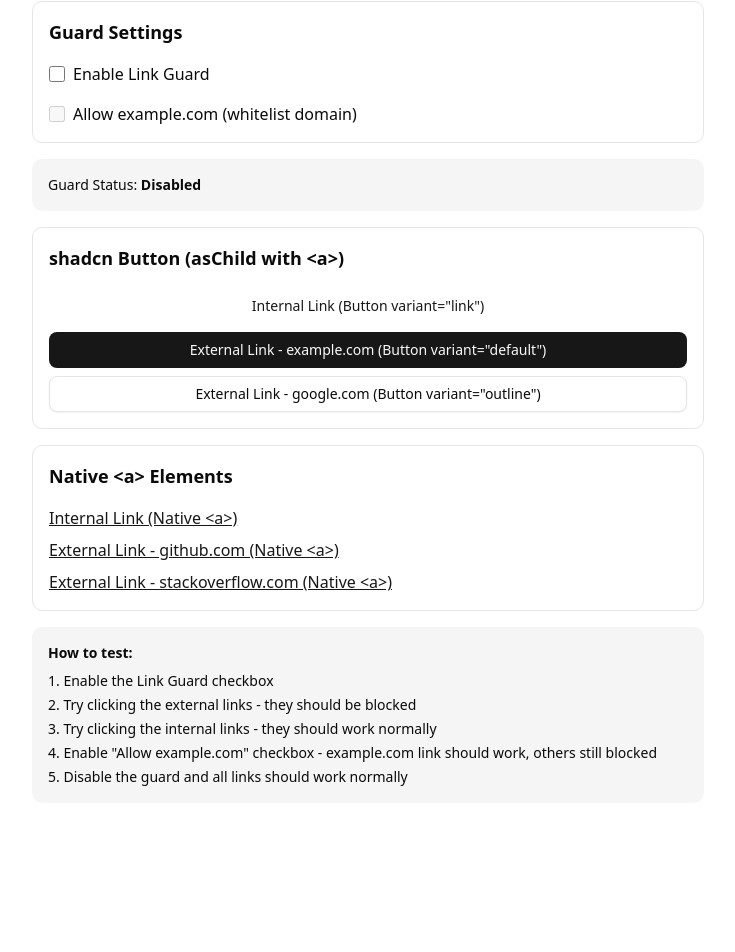
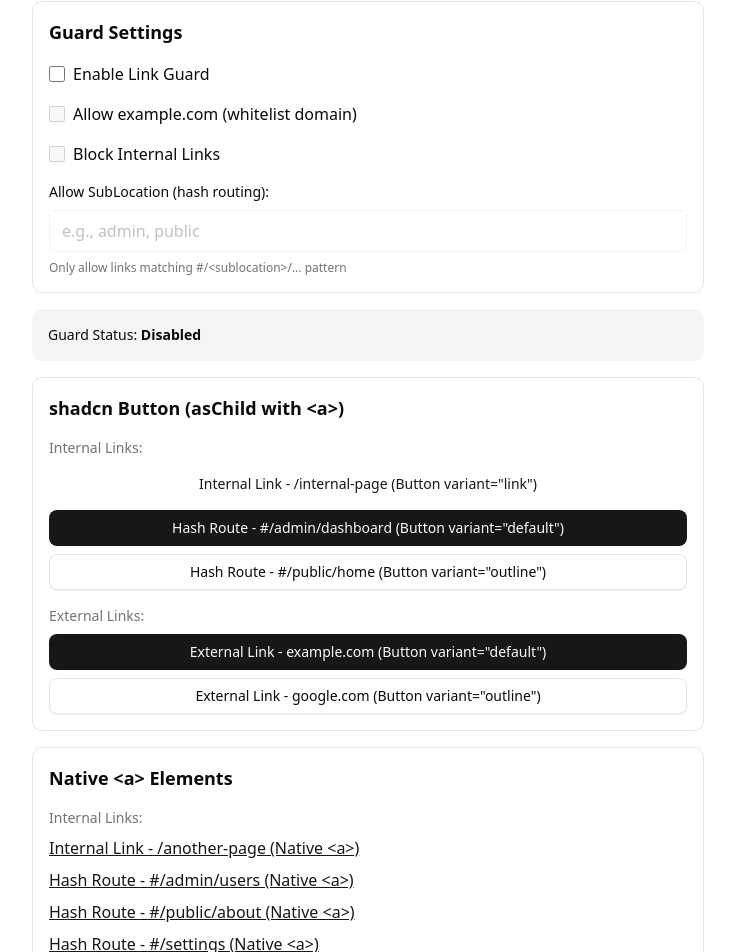
Before and after one commit to jesse23/nav-intercept-example, a React (Vite) app: page / in a window 1280 px wide. Shown: the part 79-1031 px from the top of the page, without its empty margins (272-1007 px from the left). Before the commit the page ends 914 px from the top, so only its background shows below. Built offline with nearby package versions, Linux system fonts and the light colour scheme.

Commit message:
Add options to block internal links and allow sublocation in link guard

```diff
--- a/src/App.tsx
+++ b/src/App.tsx
@@ -5,17 +5,21 @@ import { setupLinkGuard } from "@/lib/linkGuard"
 function App() {
   const [guardEnabled, setGuardEnabled] = useState(false)
   const [allowExampleCom, setAllowExampleCom] = useState(false)
+  const [blockInternal, setBlockInternal] = useState(false)
+  const [allowSubLocation, setAllowSubLocation] = useState("")
 
   useEffect(() => {
     // Setup link guard with current options and get cleanup function
     const cleanup = setupLinkGuard({
       enabled: guardEnabled,
       allowedDomains: allowExampleCom ? ["example.com"] : undefined,
+      allowInternal: blockInternal ? false : undefined,
+      allowSubLocation: allowSubLocation || undefined,
     })
 
     // Return cleanup function to remove event listener when disabled or component unmounts
     return cleanup
-  }, [guardEnabled, allowExampleCom])
+  }, [guardEnabled, allowExampleCom, blockInternal, allowSubLocation])
 
   return (
     <div className="flex min-h-svh flex-col items-center justify-center gap-8 p-8">
@@ -44,6 +48,30 @@ function App() {
             />
             <span>Allow example.com (whitelist domain)</span>
           </label>
+          <label className="flex items-center gap-2 cursor-pointer">
+            <input
+              type="checkbox"
+              checked={blockInternal}
+              onChange={(e) => setBlockInternal(e.target.checked)}
+              className="w-4 h-4"
+              disabled={!guardEnabled}
+            />
+            <span>Block Internal Links</span>
+          </label>
+          <div className="flex flex-col gap-2">
+            <label className="text-sm font-medium">Allow SubLocation (hash routing):</label>
+            <input
+              type="text"
+              value={allowSubLocation}
+              onChange={(e) => setAllowSubLocation(e.target.value)}
+              placeholder="e.g., admin, public"
+              disabled={!guardEnabled}
+              className="px-3 py-2 border rounded-md disabled:opacity-50 disabled:cursor-not-allowed"
+            />
+            <p className="text-xs text-muted-foreground">
+              Only allow links matching #/&lt;sublocation&gt;/... pattern
+            </p>
+          </div>
         </div>
 
         {/* Status */}
@@ -52,9 +80,13 @@ function App() {
             Guard Status: <strong>{guardEnabled ? "Enabled" : "Disabled"}</strong>
           </p>
           {guardEnabled && (
-            <p className="text-sm text-muted-foreground mt-1">
-              External links will be blocked {allowExampleCom && "(except example.com)"}
-            </p>
+            <div className="text-sm text-muted-foreground mt-1 space-y-1">
+              <p>External links will be blocked {allowExampleCom && "(except example.com)"}</p>
+              {blockInternal && <p>Internal links will be blocked</p>}
+              {allowSubLocation && (
+                <p>Only hash routes starting with #/{allowSubLocation}/ will be allowed</p>
+              )}
+            </div>
           )}
         </div>
 
@@ -62,9 +94,17 @@ function App() {
         <div className="flex flex-col gap-4 p-4 border rounded-lg">
           <h2 className="text-lg font-semibold">shadcn Button (asChild with &lt;a&gt;)</h2>
           <div className="flex flex-col gap-2">
+            <p className="text-sm font-medium text-muted-foreground">Internal Links:</p>
             <Button asChild variant="link">
-              <a href="/internal-page">Internal Link (Button variant="link")</a>
+              <a href="/internal-page">Internal Link - /internal-page (Button variant="link")</a>
             </Button>
+            <Button asChild variant="default">
+              <a href="#/admin/dashboard">Hash Route - #/admin/dashboard (Button variant="default")</a>
+            </Button>
+            <Button asChild variant="outline">
+              <a href="#/public/home">Hash Route - #/public/home (Button variant="outline")</a>
+            </Button>
+            <p className="text-sm font-medium text-muted-foreground mt-2">External Links:</p>
             <Button asChild variant="default">
               <a href="https://example.com" target="_blank" rel="noopener noreferrer">
                 External Link - example.com (Button variant="default")
@@ -82,9 +122,20 @@ function App() {
         <div className="flex flex-col gap-4 p-4 border rounded-lg">
           <h2 className="text-lg font-semibold">Native &lt;a&gt; Elements</h2>
           <div className="flex flex-col gap-2">
+            <p className="text-sm font-medium text-muted-foreground">Internal Links:</p>
             <a href="/another-page" className="text-primary underline hover:no-underline">
-              Internal Link (Native &lt;a&gt;)
+              Internal Link - /another-page (Native &lt;a&gt;)
             </a>
+            <a href="#/admin/users" className="text-primary underline hover:no-underline">
+              Hash Route - #/admin/users (Native &lt;a&gt;)
+            </a>
+            <a href="#/public/about" className="text-primary underline hover:no-underline">
+              Hash Route - #/public/about (Native &lt;a&gt;)
+            </a>
+            <a href="#/settings" className="text-primary underline hover:no-underline">
+              Hash Route - #/settings (Native &lt;a&gt;)
+            </a>
+            <p className="text-sm font-medium text-muted-foreground mt-2">External Links:</p>
             <a
               href="https://github.com"
               target="_blank"
@@ -112,6 +163,8 @@ function App() {
             <li>Try clicking the external links - they should be blocked</li>
             <li>Try clicking the internal links - they should work normally</li>
             <li>Enable "Allow example.com" checkbox - example.com link should work, others still blocked</li>
+            <li>Enable "Block Internal Links" - all internal links should be blocked</li>
+            <li>Set "Allow SubLocation" to "admin" - only #/admin/* links will work, others blocked</li>
             <li>Disable the guard and all links should work normally</li>
           </ol>
         </div>
--- a/src/lib/linkGuard.ts
+++ b/src/lib/linkGuard.ts
@@ -3,6 +3,8 @@ export function setupLinkGuard(options: {
   enabled: boolean
   allowExternal?: boolean
   allowedDomains?: string[]
+  allowInternal?: boolean
+  allowSubLocation?: string
 }): () => void {
   if (!options.enabled) {
     // Return a no-op cleanup function when disabled
@@ -17,9 +19,8 @@ export function setupLinkGuard(options: {
     const href = anchor.getAttribute('href')
     if (!href) return
 
-    // ignore hashes, javascript:, mailto, tel, etc
+    // ignore javascript:, mailto, tel, etc (but not # for hash routing)
     if (
-      href.startsWith('#') ||
       href.startsWith('javascript:') ||
       href.startsWith('mailto:') ||
       href.startsWith('tel:')
@@ -27,11 +28,34 @@ export function setupLinkGuard(options: {
       return
     }
 
-    const url = new URL(href, window.location.href)
+    // Handle hash-only links (pattern: #/<subLocation>/...)
+    const isHashOnly = href.startsWith('#')
+    let hashPath = ''
+    let isExternal = false
+    let url: URL
 
-    const isExternal = url.origin !== window.location.origin
+    if (isHashOnly) {
+      // Hash-only link is always internal
+      hashPath = href.slice(1) // Remove leading #
+      isExternal = false
+      url = new URL(window.location.href)
+      url.hash = href
+    } else {
+      // Try to parse as URL
+      try {
+        url = new URL(href, window.location.href)
+        isExternal = url.origin !== window.location.origin
+        hashPath = url.hash.startsWith('#') ? url.hash.slice(1) : url.hash
+      } catch {
+        // If URL parsing fails, treat as internal relative path
+        isExternal = false
+        url = new URL(window.location.href)
+        url.pathname = href
+      }
+    }
 
     if (isExternal) {
+      // Handle external links
       if (
         options.allowedDomains &&
         options.allowedDomains.includes(url.hostname)
@@ -39,7 +63,7 @@ export function setupLinkGuard(options: {
         return
       }
 
-      // 🚫 BLOCK
+      // 🚫 BLOCK external link
       e.preventDefault()
       e.stopPropagation()
 
@@ -48,6 +72,44 @@ export function setupLinkGuard(options: {
         { type: 'LINK_BLOCKED', href: url.href },
         '*'
       )
+      return
+    }
+
+    // Handle internal links
+    if (options.allowInternal === false) {
+      // 🚫 BLOCK internal link
+      e.preventDefault()
+      e.stopPropagation()
+
+      // Optional: notify native layer
+      window.postMessage?.(
+        { type: 'LINK_BLOCKED', href: url.href },
+        '*'
+      )
+      return
+    }
+
+    // Check sublocation filter for hash-based routing (pattern: #/<subLocation>/...)
+    if (options.allowSubLocation && hashPath) {
+      // Check if hash path starts with /<allowSubLocation>/ or equals /<allowSubLocation>
+      const expectedPrefix = `/${options.allowSubLocation}`
+      const startsWithSubLocation =
+        hashPath.startsWith(expectedPrefix + '/') ||
+        hashPath === expectedPrefix ||
+        hashPath.startsWith(expectedPrefix + '?') // Handle query params
+
+      if (!startsWithSubLocation) {
+        // 🚫 BLOCK - doesn't match allowed sublocation
+        e.preventDefault()
+        e.stopPropagation()
+
+        // Optional: notify native layer
+        window.postMessage?.(
+          { type: 'LINK_BLOCKED', href: url.href, reason: 'sublocation_mismatch' },
+          '*'
+        )
+        return
+      }
     }
   }
 
```
